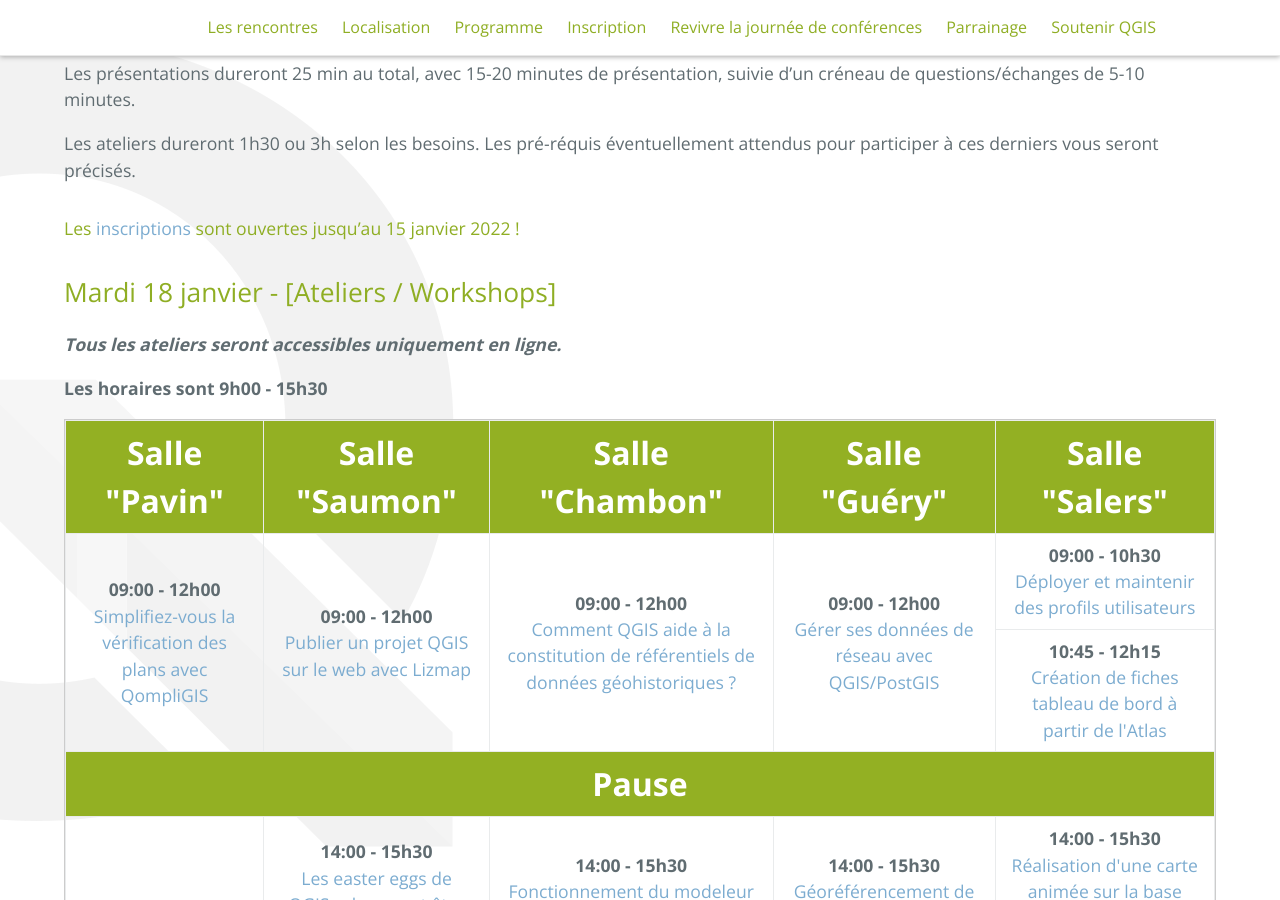
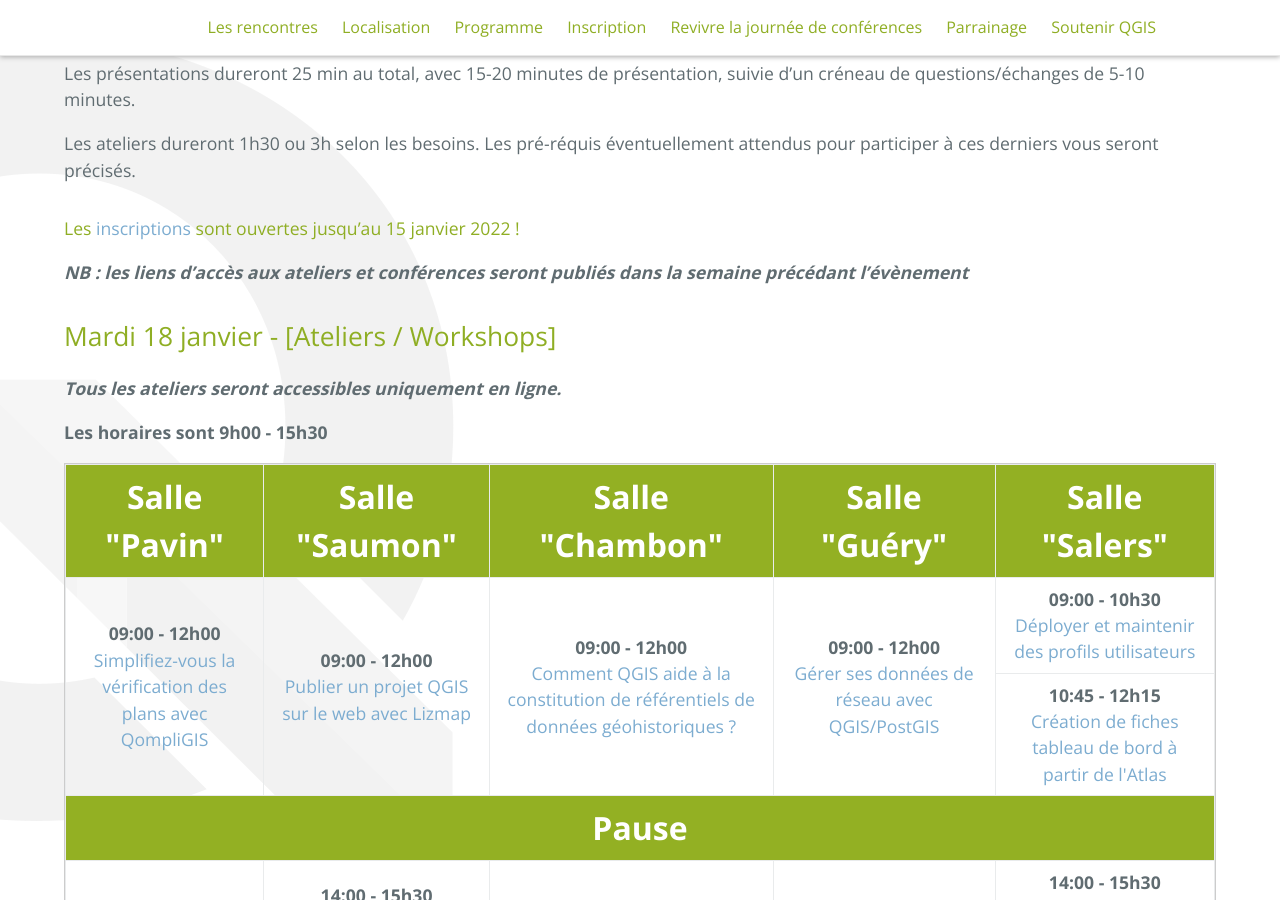
Before and after one commit to OSGeo-fr/QGIS-conf-fr-website, a Jekyll site: the page built from z20_programme.md, in a window 1280 px wide and 900 px high, scrolled down 452 px. Built offline with Jekyll 4.4.1, drawn with Linux system fonts in a browser that asks for light colours.

Commit message:
Ajout info concernant liens d'accès

```diff
--- a/z20_programme.md
+++ b/z20_programme.md
@@ -11,6 +11,8 @@ Les ateliers dureront 1h30 ou 3h selon les besoins. Les pré-réquis éventuelle
 
 
 #### Les [inscriptions](/z25_inscription.html) sont ouvertes jusqu'au 15 janvier 2022 !
+
+**_NB : les liens d'accès aux ateliers et conférences seront publiés dans la semaine précédant l'évènement_**
 
 ## Mardi 18 janvier - [Ateliers / Workshops]
 
```
